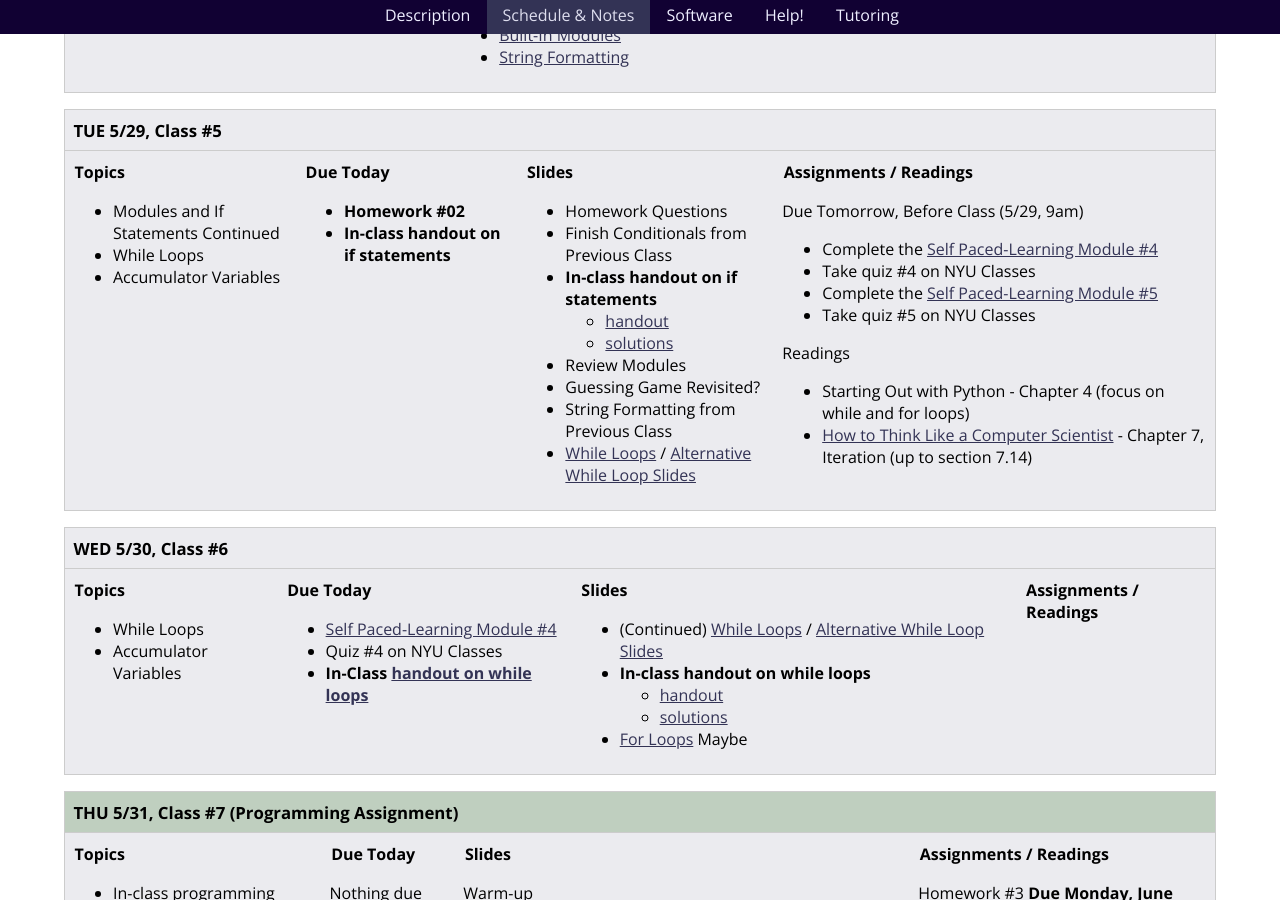
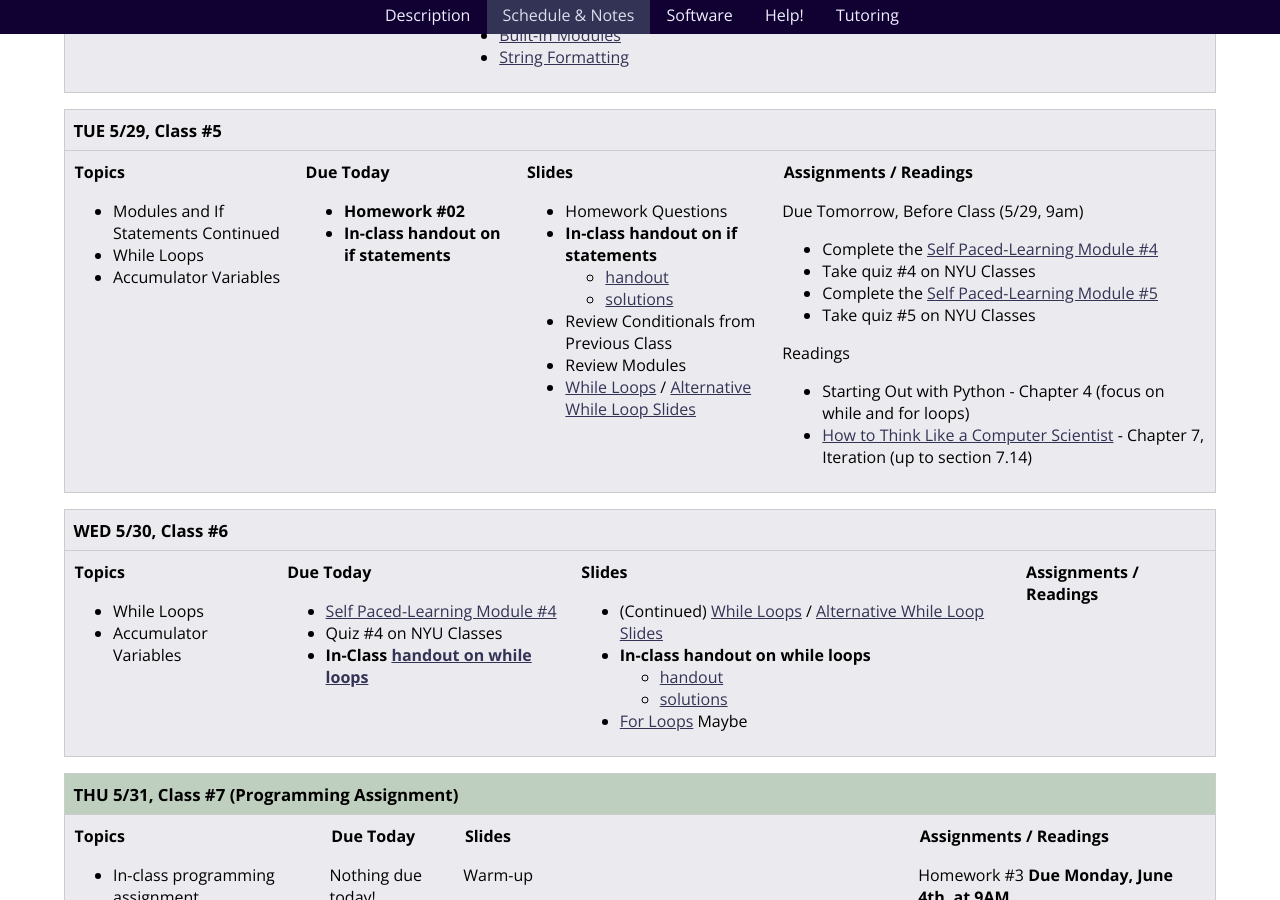
Before and after one commit to foureyes/csci-ua.0002-summer2018-001, a Jekyll site: the page built from schedule.markdown, in a window 1280 px wide and 900 px high, scrolled down 2483 px. Built offline with Jekyll 4.4.1, drawn with Linux system fonts in a browser that asks for light colours; nearby versions of some CDN libraries; library files that are not in the unit come from our copies.

Commit message:
fix up 5

```diff
--- a/_includes/classes/class-05.markdown
+++ b/_includes/classes/class-05.markdown
@@ -33,13 +33,11 @@ THUR
 ####  Slides
 
 * Homework Questions
-* Finish Conditionals from Previous Class
 * __In-class handout on if statements__
     * [handout](resources/handouts/in-class/input-types-if.pdf)
     * [solutions](resources/handouts/in-class/input-types-if-solutions.pdf)
+* Review Conditionals from Previous Class
 * Review Modules
-* Guessing Game Revisited?
-* String Formatting from Previous Class
 * [While Loops](classes/07/while.html) / [Alternative While Loop Slides](classes/07/while-revisited.html)
 
 {% comment %}
```
Also changed, not shown: 1 other file.
